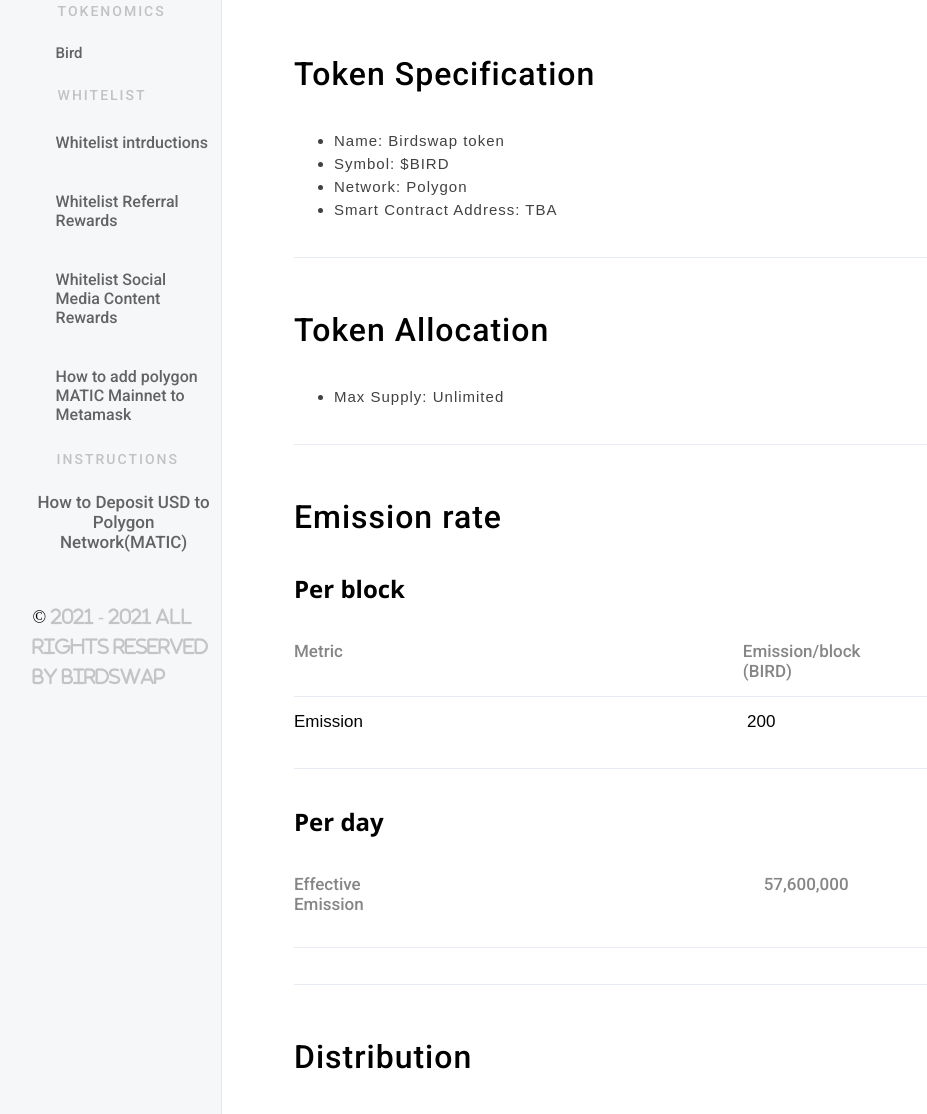
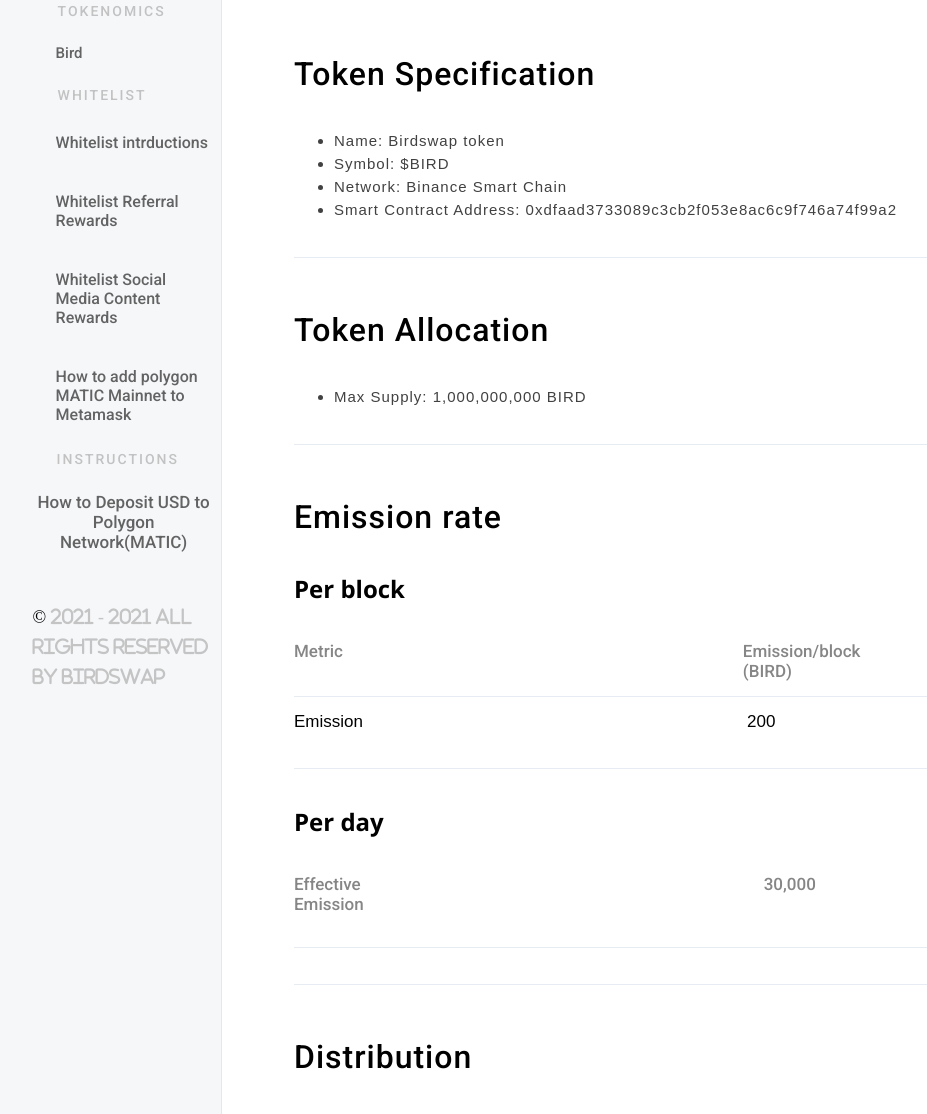
Before and after one commit to BirdSwap/birdswap, a plain HTML site: page Html/cipe.html in a window 1280 px wide. Shown: the part 183-1297 px from the top of the page, without its empty margins (90-1017 px from the left). Drawn offline with nearby package versions, Linux system fonts and the light colour scheme; files whose address does not match are found by name; a web font is replaced by a local one.

Commit message:
Update cipe.html

```diff
--- a/Html/cipe.html
+++ b/Html/cipe.html
@@ -69,8 +69,8 @@
                 <ul>
                     <li>Name: Birdswap token</li>
                     <li>Symbol: $BIRD</li>
-                    <li>Network: Polygon</li>
-                    <li>Smart Contract Address: TBA</li>
+                    <li>Network: Binance Smart Chain </li>
+                    <li>Smart Contract Address: 0xdfaad3733089c3cb2f053e8ac6c9f746a74f99a2</li>
                 </ul>
                 <br/><br/>
                 <div class="border"></div>
@@ -80,7 +80,7 @@
                 <h1>Token Allocation</h1>
                 <br/><br/>
                 <ul>
-                    <li>Max Supply: Unlimited</li>
+                    <li>Max Supply: 1,000,000,000 BIRD</li>
                 </ul>
                 <br/><br/>
                 <div class="border"></div>
@@ -109,7 +109,7 @@
                 <br/><br/>
                 <div class="h5-section">
                 <h5>Effective Emission</h5>
-                <h5>57,600,000</h5>
+                <h5>30,000</h5>
                 </div>
                 <br/>
                 <div class="border"></div>
```
